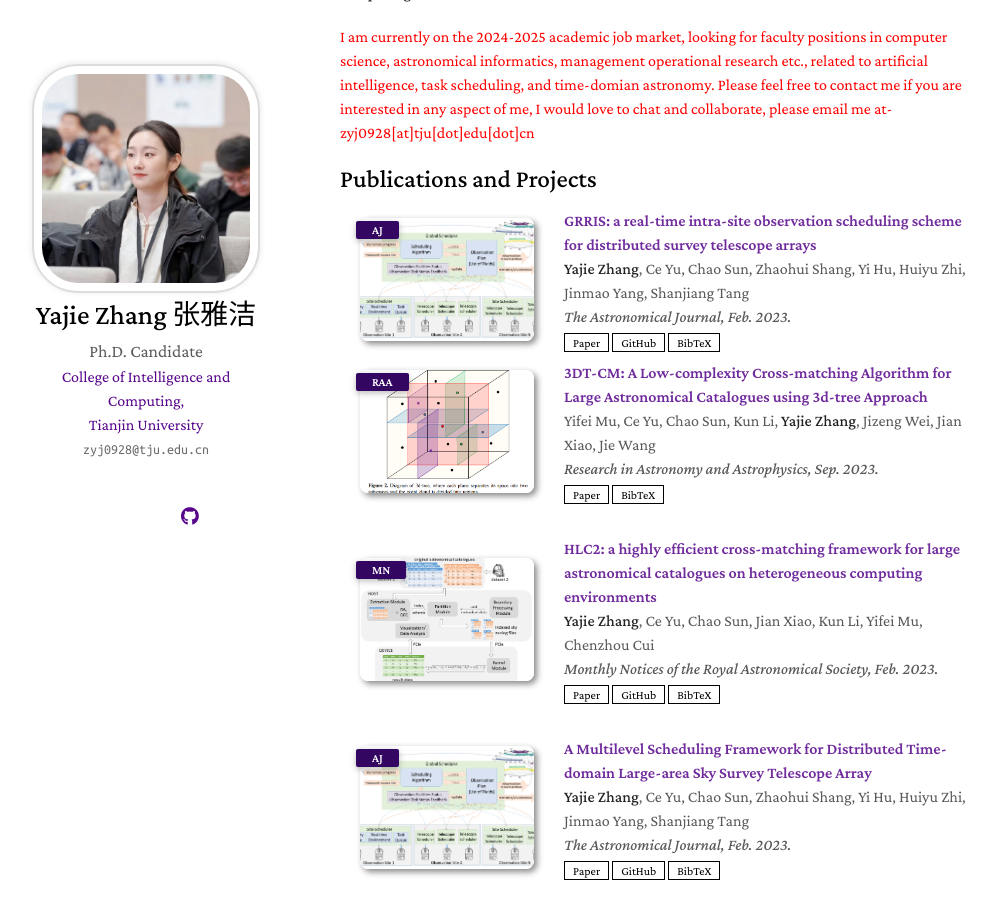
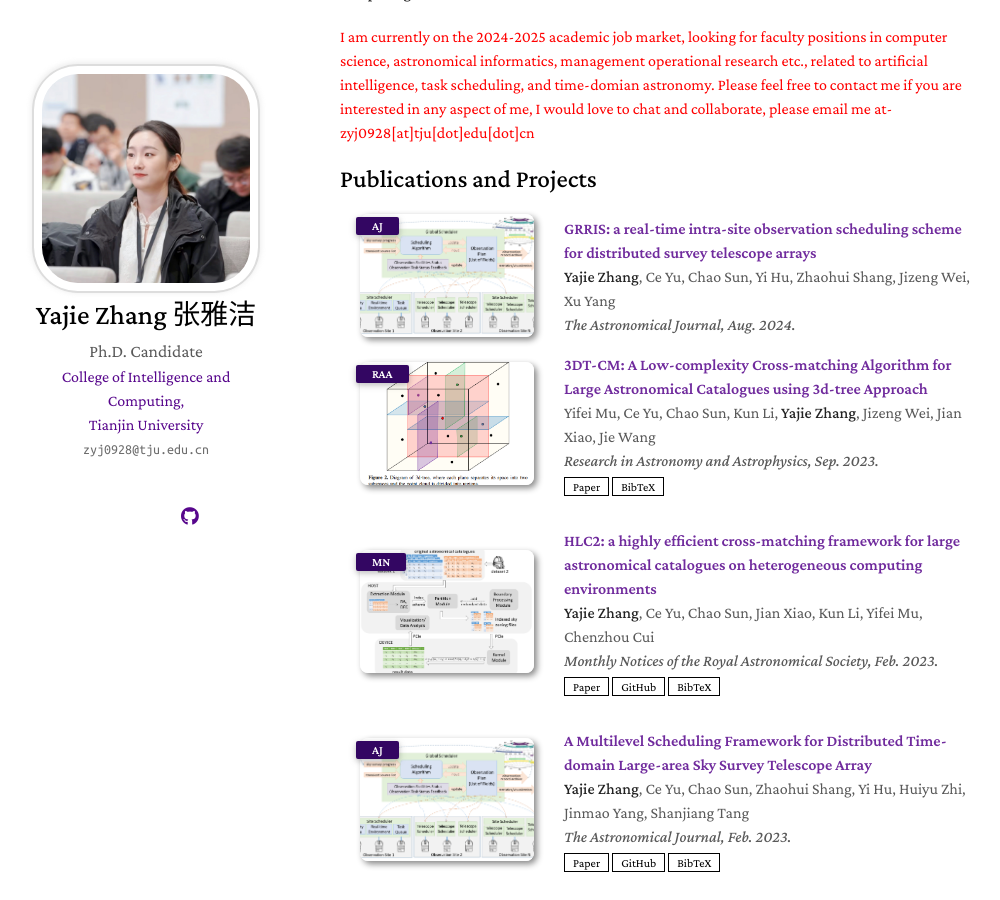
Before and after one commit to Yajie-Z/Yajie-Z.github.io, a Jekyll site: the page built from index.md, in a window 1280 px wide and 900 px high, scrolled down 364 px. Shown: the whole window, without its empty margins (130-1130 px from the left). Built offline with Jekyll 4.4.1, drawn with Linux system fonts in a browser that asks for light colours; nearby versions of some CDN libraries; a style sheet for code colours, icons or effects is not loaded; our own code applies the rules of GitHub Pages for plain Markdown files.

Commit message:
Update projects.md

```diff
--- a/_includes/projects.md
+++ b/_includes/projects.md
@@ -37,12 +37,12 @@
 
   <div class="col-sm-9" style="position: relative;padding-right: 15px;padding-left: 20px;">
     <div class="title"><a href="https://iopscience.iop.org/article/10.3847/1538-3881/acac24/meta">GRRIS: a real-time intra-site observation scheduling scheme for distributed survey telescope arrays </a></div>
-    <div class="author"><strong>Yajie Zhang</strong>, Ce Yu, Chao Sun, Zhaohui Shang, Yi Hu, Huiyu Zhi, Jinmao Yang, Shanjiang Tang</div>
-    <div class="periodical"><em>The Astronomical Journal, Feb. 2023.</em></div>
+    <div class="author"><strong>Yajie Zhang</strong>, Ce Yu, Chao Sun, Yi Hu, Zhaohui Shang, Jizeng Wei, Xu Yang</div>
+    <div class="periodical"><em>The Astronomical Journal, Aug. 2024.</em></div>
     <div class="links">
-    <a href="https://iopscience.iop.org/article/10.3847/1538-3881/acac24/meta" class="btn btn-sm z-depth-0" role="button" target="_blank" style="font-size:12px;">Paper</a>
+<!--     <a href="https://iopscience.iop.org/article/10.3847/1538-3881/acac24/meta" class="btn btn-sm z-depth-0" role="button" target="_blank" style="font-size:12px;">Paper</a>
       <a href="https://github.com/Yajie-Z/Telescope_Array_Observation_Scheduler" class="btn btn-sm z-depth-0" role="button" target="_blank" style="font-size:12px;">GitHub</a>
-      <a href="assets/files/AJ2023.bib" class="btn btn-sm z-depth-0" role="button" target="_blank" style="font-size:12px;">BibTeX</a>
+      <a href="assets/files/AJ2023.bib" class="btn btn-sm z-depth-0" role="button" target="_blank" style="font-size:12px;">BibTeX</a>-->
     </div>
   </div>
 </div>
```
